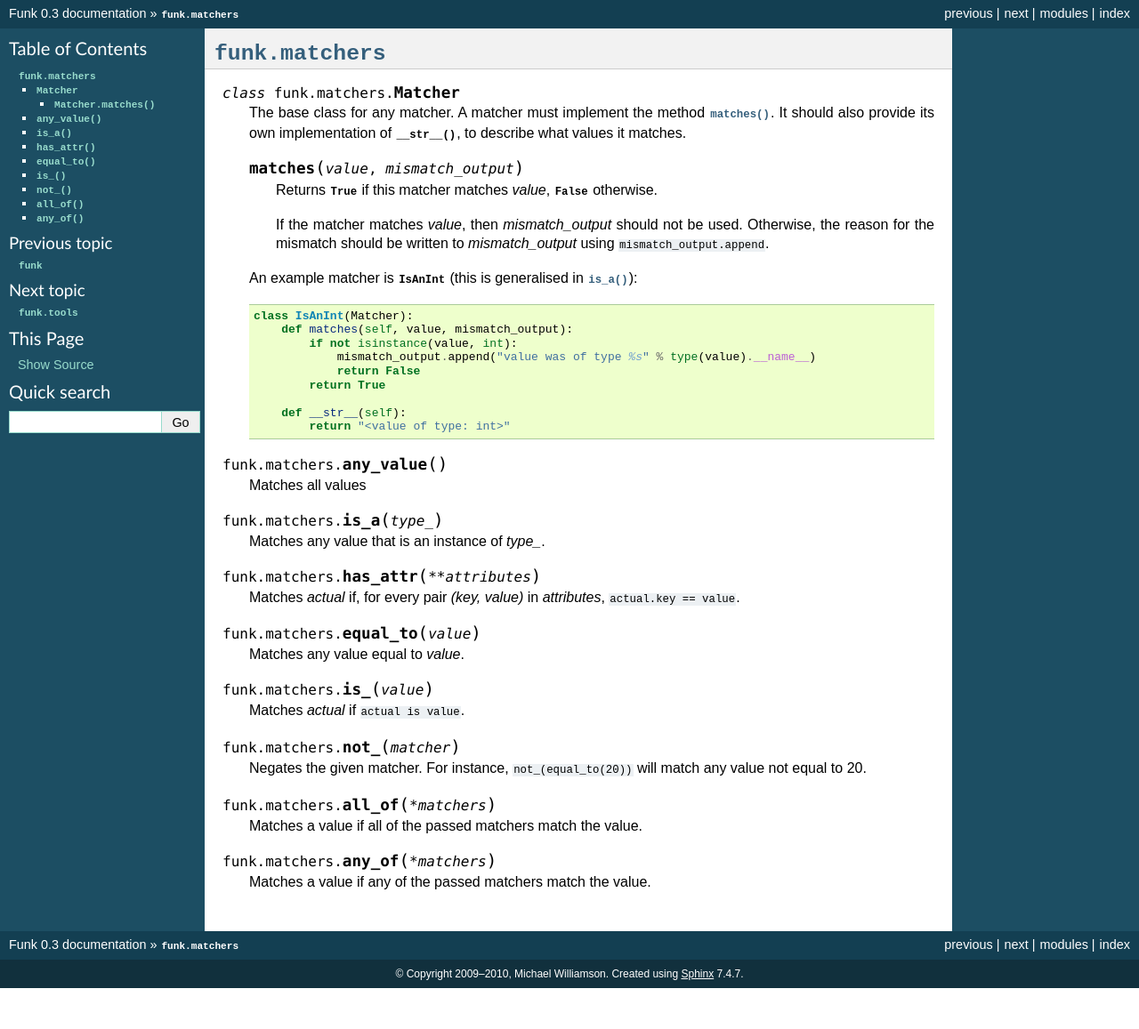
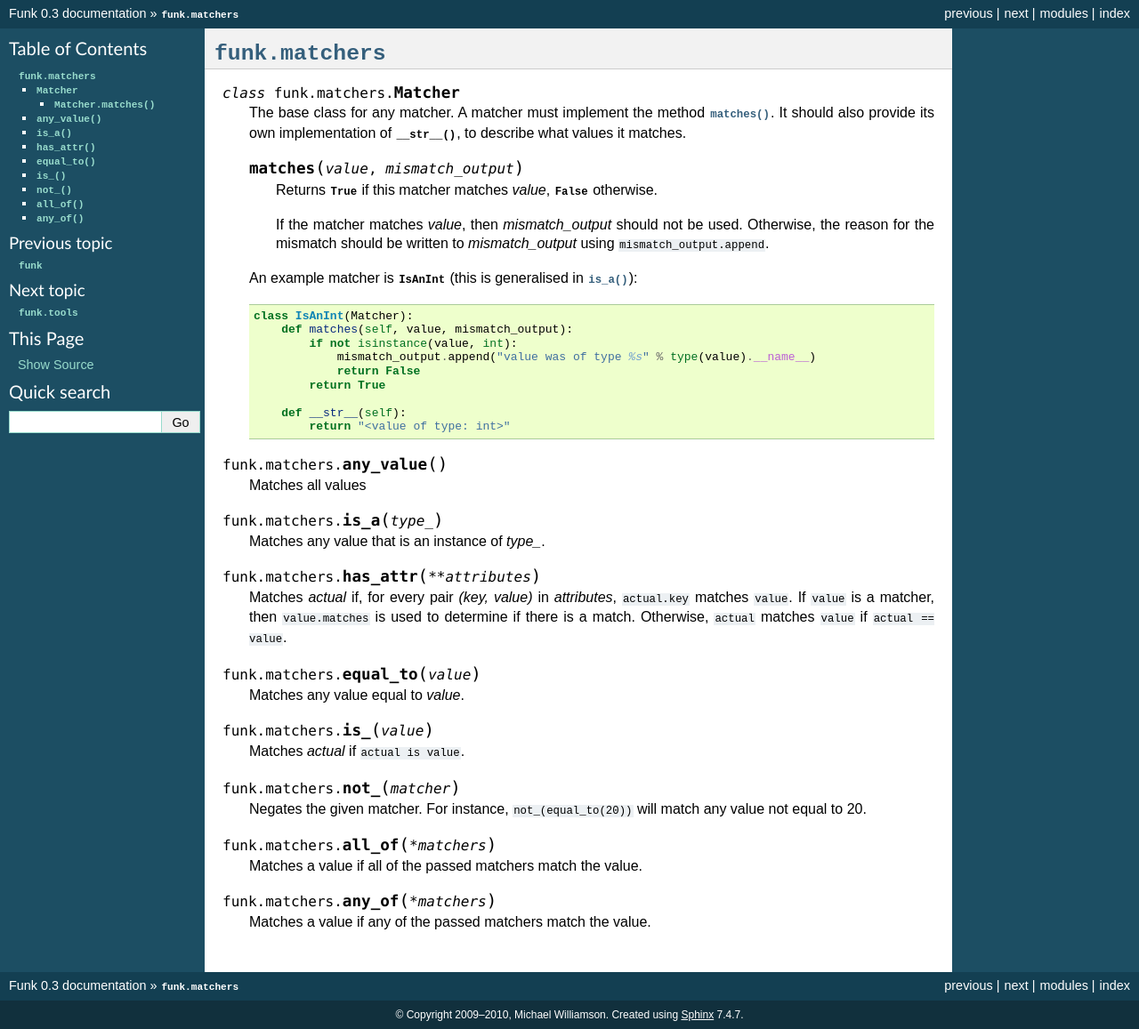
Before and after one commit to mwilliamson/funk, a Sphinx documentation site: the page built from doc/matchers.rst, in a window 1280 px wide. Shown: the whole page at 89% size. Built offline with Sphinx 7.4.7, drawn with Linux system fonts in a browser that asks for light colours; before the commit the page ends 1111 px from its top, so only the background shows below that.

Commit message:
Update documentation for funk.matchers.has_attr

```diff
--- a/doc/matchers.rst
+++ b/doc/matchers.rst
@@ -40,7 +40,9 @@
 .. function:: has_attr(**attributes)
 
     Matches *actual* if, for every pair *(key, value)* in *attributes*,
-    ``actual.key == value``.
+    ``actual.key`` matches ``value``. If ``value`` is a matcher, then
+    ``value.matches`` is used to determine if there is a match. Otherwise,
+    ``actual`` matches ``value`` if ``actual == value``.
 
 .. function:: equal_to(value)
 
```
